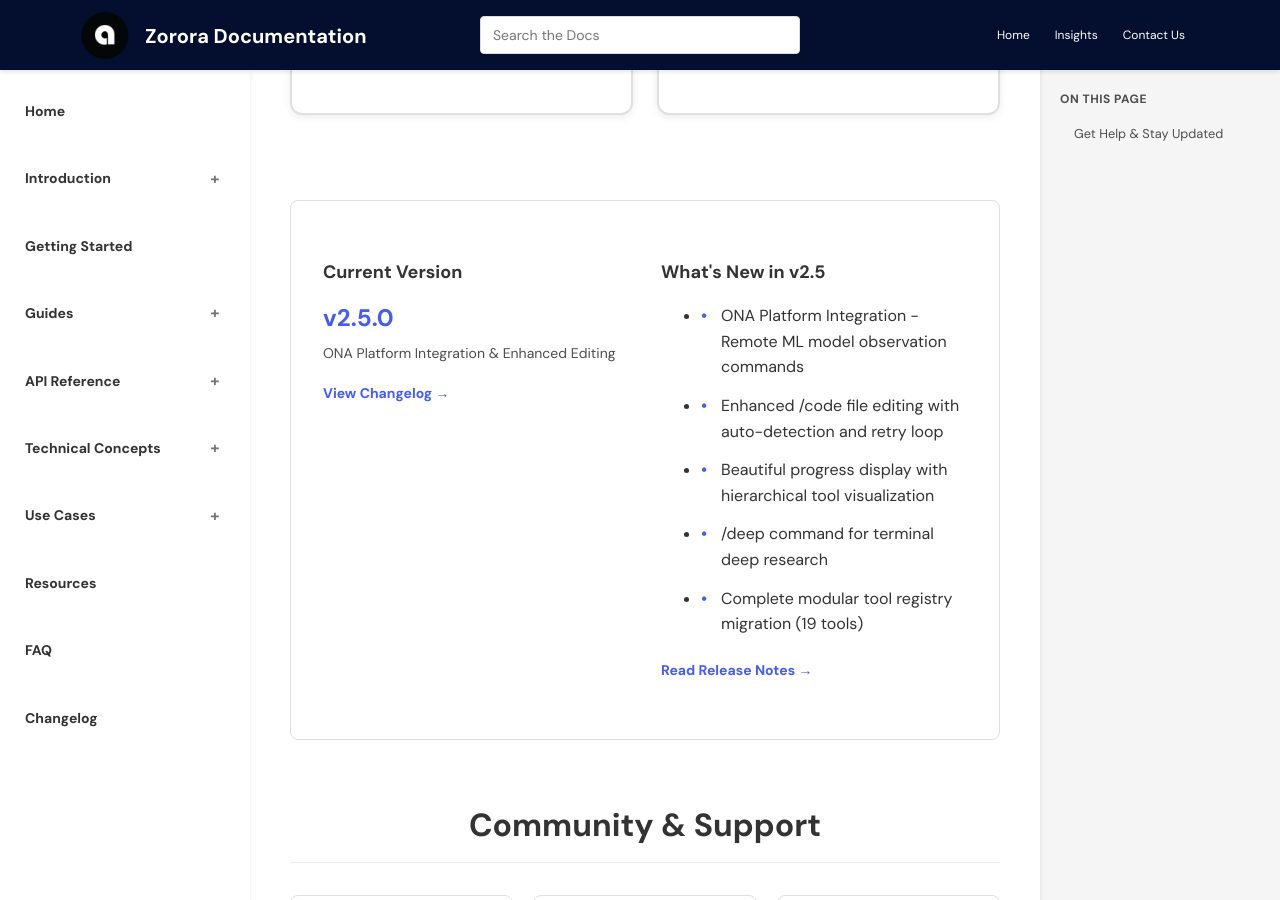
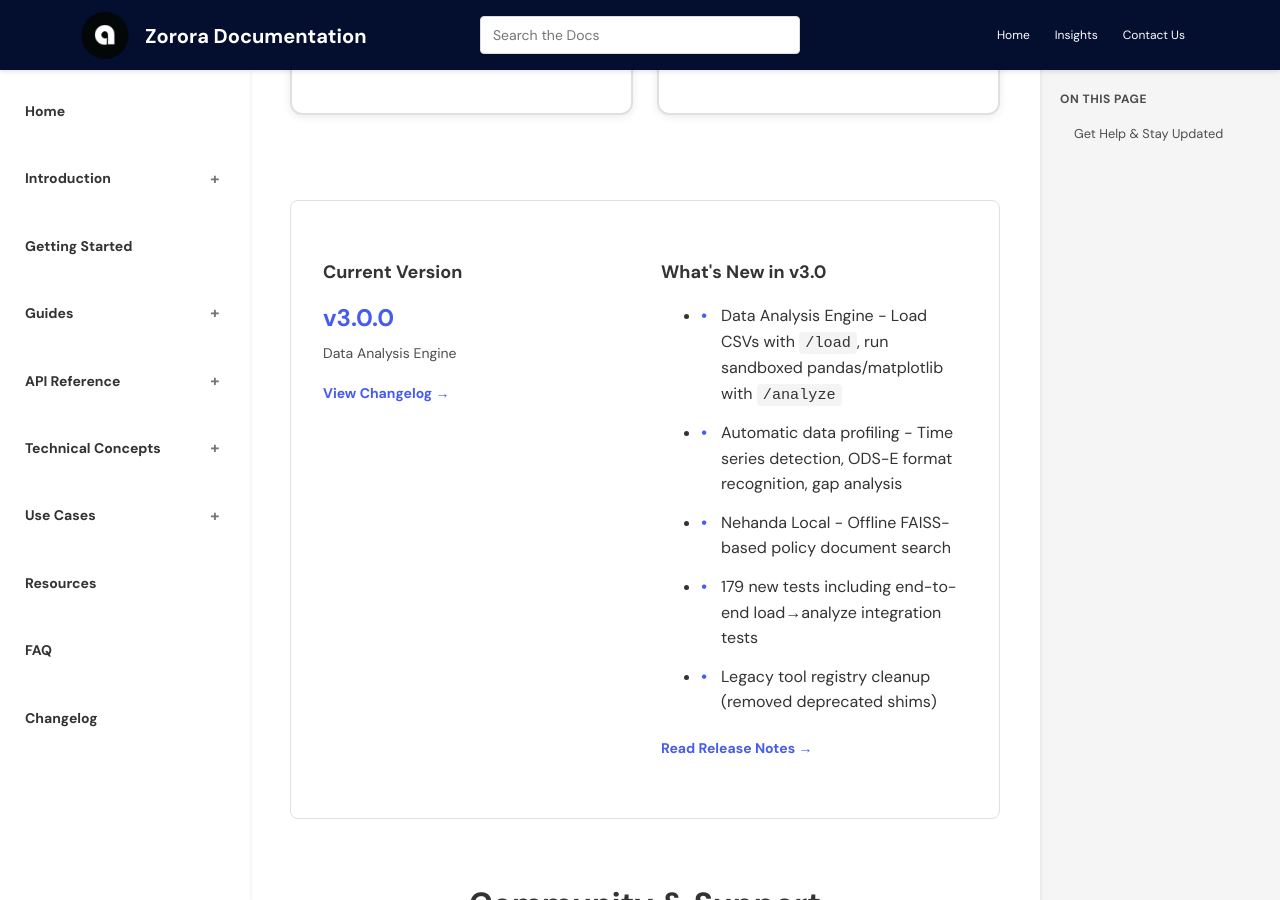
Before and after one commit to AsobaCloud/asobacode.github.io, a Jekyll site: the page built from index.md, in a window 1280 px wide and 900 px high, scrolled down 4766 px. Built offline with Jekyll 4.4.1, drawn with Linux system fonts in a browser that asks for light colours; comment, search, counter and statistics services are not loaded; some of the changed text lies outside the part shown.

Commit message:
docs: update all version references to v3.0.0
Update download links, version badges, and release references
from v2.5-prod to v3.0.0-prod across all pages. Add v3.0.0
changelog entry for the Data Analysis Engine release.

```diff
--- a/index.md
+++ b/index.md
@@ -8,17 +8,17 @@ layout: default
   <h1>Zorora Documentation</h1>
   <div class="version-badge">
     <span class="version-label">Version</span>
-    <span class="version-value">2.5.0</span>
+    <span class="version-value">3.0.0</span>
     <span class="version-separator">|</span>
     <span class="version-label">Latest Release</span>
-    <a href="https://github.com/AsobaCloud/zorora/releases/tag/v2.5-prod" class="version-value">v2.5-prod</a>
+    <a href="https://github.com/AsobaCloud/zorora/releases/tag/v3.0.0-prod" class="version-value">v3.0.0-prod</a>
   </div>
 </div>
 
 <!-- B. Quick Start CTA (Prominent) -->
 <div class="quick-start-section">
-  <a href="https://github.com/AsobaCloud/zorora/releases/tag/v2.5-prod" class="quick-start-button">
-    Download v2.5-prod
+  <a href="https://github.com/AsobaCloud/zorora/releases/tag/v3.0.0-prod" class="quick-start-button">
+    Download v3.0.0-prod
   </a>
   <p class="quick-start-subtext">
     Or install from GitHub: <code>pip install git+https://github.com/AsobaCloud/zorora.git</code>
@@ -269,19 +269,19 @@ for r in results:
 <div class="version-updates-section">
   <div class="version-info">
     <h3>Current Version</h3>
-    <p class="version-number">v2.5.0</p>
-    <p class="version-date">ONA Platform Integration & Enhanced Editing</p>
+    <p class="version-number">v3.0.0</p>
+    <p class="version-date">Data Analysis Engine</p>
     <a href="/changelog" class="changelog-link">View Changelog →</a>
   </div>
 
   <div class="whats-new">
-    <h3>What's New in v2.5</h3>
+    <h3>What's New in v3.0</h3>
     <ul class="whats-new-list">
-      <li>ONA Platform Integration - Remote ML model observation commands</li>
-      <li>Enhanced /code file editing with auto-detection and retry loop</li>
-      <li>Beautiful progress display with hierarchical tool visualization</li>
-      <li>/deep command for terminal deep research</li>
-      <li>Complete modular tool registry migration (19 tools)</li>
+      <li>Data Analysis Engine - Load CSVs with <code>/load</code>, run sandboxed pandas/matplotlib with <code>/analyze</code></li>
+      <li>Automatic data profiling - Time series detection, ODS-E format recognition, gap analysis</li>
+      <li>Nehanda Local - Offline FAISS-based policy document search</li>
+      <li>179 new tests including end-to-end load→analyze integration tests</li>
+      <li>Legacy tool registry cleanup (removed deprecated shims)</li>
     </ul>
     <a href="/changelog" class="whats-new-link">Read Release Notes →</a>
   </div>
```
Also changed, not shown: faq.md (+1 -1 lines), getting-started.md (+1 -1 lines), guides/installation.md (+3 -3 lines), introduction.md (+1 -1 lines), resources.md (+3 -3 lines), changelog.md.
